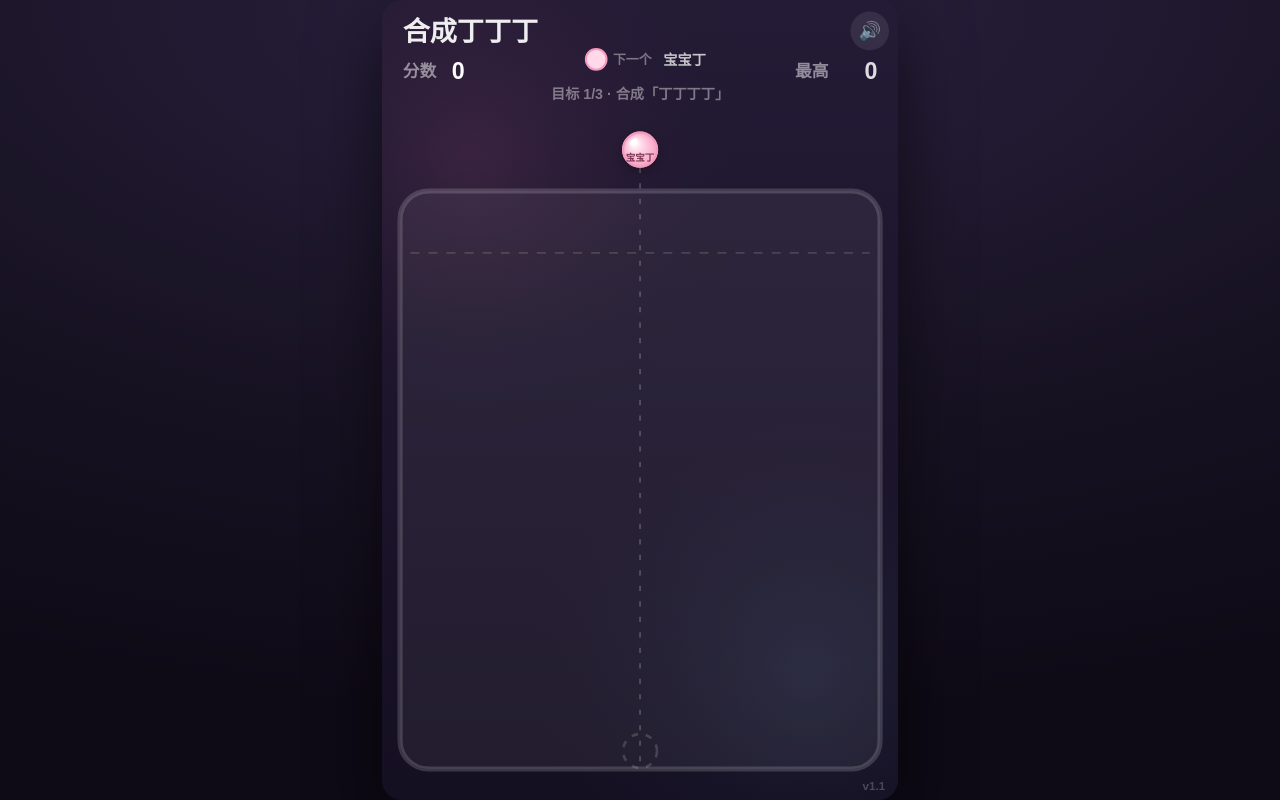
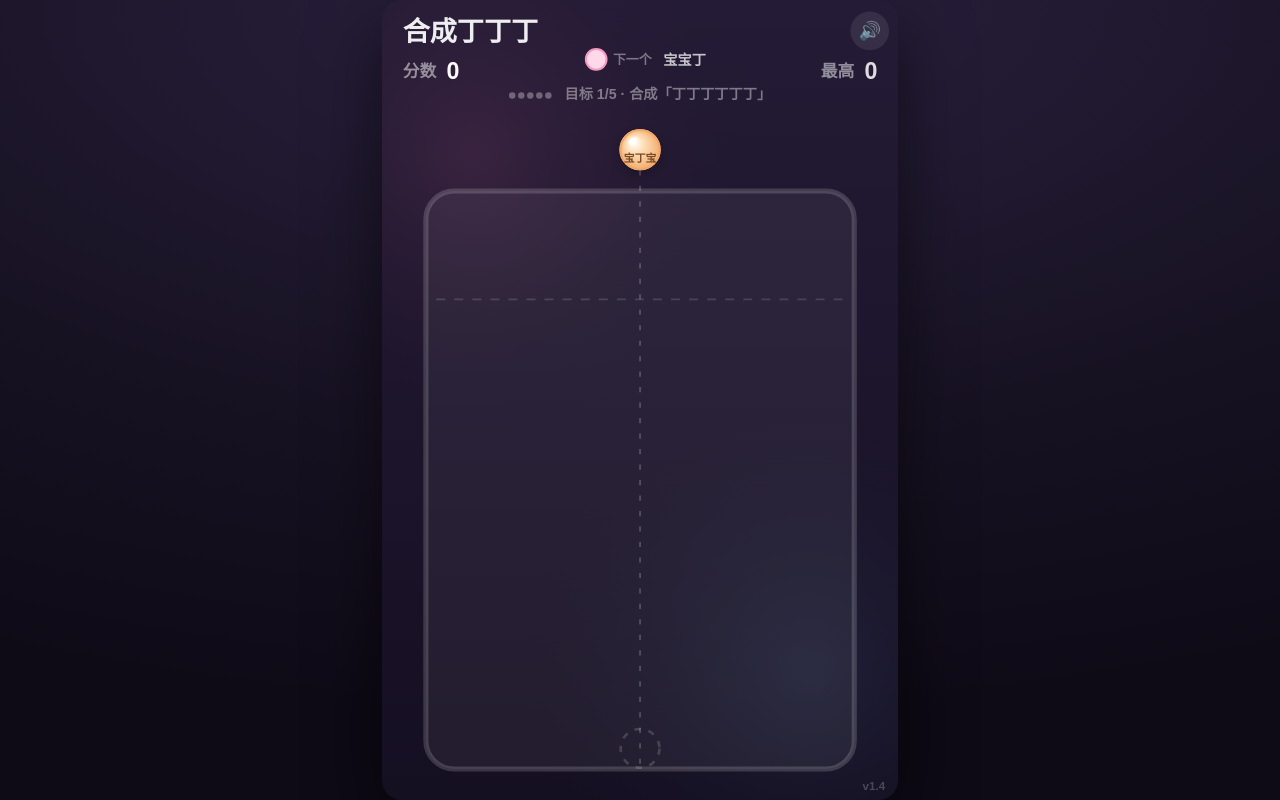
Before and after one commit to alpha5954/hechengdingdingding, a plain HTML site: page index.html in a window 1280 px wide. Drawn offline with Linux system fonts and the light colour scheme; animation ran at ten frames a second.

Commit message:
Add files via upload

```diff
--- a/index.html
+++ b/index.html
@@ -23,10 +23,10 @@
 'use strict';
 
 /* ------------------------------------------------------------------ config */
-const VERSION = 'v1.1';
+const VERSION = 'v1.4';
 const W = 400, H = 620;
-const JAR = { left: 14, right: 386, top: 148, bottom: 596 };
-const DANGER_Y = 196;
+const JAR = { left: 34, right: 366, top: 148, bottom: 596 };
+const DANGER_Y = 232;
 const DROP_Y = 116;
 const GOAL_Y = 74;
 const GRAV = 1500;
@@ -54,7 +54,7 @@ const MAXLV = LV.length - 1;
 
 /* ------------------------------------------------------------------ state */
 let B = [], parts = [], floats = [], chars = [];
-let score = 0, best = 0, combo = 0, comboT = 0, maxCombo = 0, maxLevelMade = 0;
+let score = 0, best = 0, combo = 0, comboT = 0, maxCombo = 0, maxLevelMade = 0, merges = 0;
 let curLv = 0, nextLv = 0, aimX = W/2, cool = 0;
 let gameOver = false, overT = 0, rescued = false, shake = 0, tGlobal = 0;
 let hitstop = 0, ceremony = 0, heartT = 0, goals = [], goalFlash = 0;
@@ -113,10 +113,10 @@ const clamp = (v, a, b) => v < a ? a : (v > b ? b : v);
 
 function pickSpawn(){
   const r = Math.random();
-  if (r < 0.32) return 0;
-  if (r < 0.60) return 1;
-  if (r < 0.80) return 2;
-  if (r < 0.93) return 3;
+  if (r < 0.22) return 0;
+  if (r < 0.48) return 1;
+  if (r < 0.72) return 2;
+  if (r < 0.92) return 3;
   return 4;
 }
 function makeBody(x, y, lv, vx, vy){
@@ -156,13 +156,21 @@ function clampAim(){
 
 /* ------------------------------------------------------------------ goals */
 function makeGoals(){
-  const lvT = 5 + Math.floor(Math.random() * 4);
-  const cbT = 3 + Math.floor(Math.random() * 3);
-  const scT = (3 + Math.floor(Math.random() * 5)) * 1000;
+  const lvT = 8 + Math.floor(Math.random() * 2);            // 丁丁丁丁丁 ~ 丁丁丁丁丁丁
+  const cbT = 10 + Math.floor(Math.random() * 5);           // 10 ~ 14 连击
+  const scT = (30 + Math.floor(Math.random() * 3) * 10) * 1000;  // 3万 / 4万 / 5万
+  const mgT = 180 + Math.floor(Math.random() * 5) * 20;     // 180 ~ 260 次
   return [
-    { label: '合成「' + LV[lvT].n + '」', done: false, test: () => maxLevelMade >= lvT },
-    { label: '达成 ' + cbT + ' 连击',     done: false, test: () => maxCombo >= cbT },
-    { label: '分数达到 ' + scT,           done: false, test: () => score >= scT }
+    { done: false, label: () => '合成「' + LV[lvT].n + '」',
+      test: () => maxLevelMade >= lvT },
+    { done: false, label: () => '连击 ' + Math.min(maxCombo, cbT) + '/' + cbT,
+      test: () => maxCombo >= cbT },
+    { done: false, label: () => '分数 ' + Math.min(score, scT) + '/' + scT,
+      test: () => score >= scT },
+    { done: false, label: () => '合成 ' + Math.min(merges, mgT) + '/' + mgT + ' 次',
+      test: () => merges >= mgT },
+    { done: false, label: () => '合出「超级丁」',
+      test: () => maxLevelMade >= MAXLV }
   ];
 }
 function checkGoals(){
@@ -170,11 +178,14 @@ function checkGoals(){
     if (g.done) continue;
     if (g.test()){
       g.done = true;
-      score += 500;
+      score += 800;
       goalFlash = 1;
-      floatText(W/2, 330, '目标达成 +500', '#7CFC9A', 18);
+      floatText(W/2, 330, '目标达成 +800', '#7CFC9A', 18);
       sndGoal();
-      if (goals.every(q => q.done)) score += 1500;
+      if (goals.every(q => q.done)){
+        score += 3000;
+        floatText(W/2, 300, '全部目标达成 +3000', '#FFD166', 20);
+      }
     }
   }
 }
@@ -300,6 +311,7 @@ function doMerges(){
       const mx = (a.x + b.x) / 2, my = (a.y + b.y) / 2;
       const lv = a.lv;
       combo++;
+      merges++;
       comboT = 0.75;
       if (combo > maxCombo) maxCombo = combo;
       const mult = Math.min(5, 1 + 0.5 * (combo - 1));
@@ -368,7 +380,7 @@ function shakeJar(){
 
 function reset(){
   B = []; parts = []; floats = []; chars = [];
-  score = 0; combo = 0; comboT = 0; maxCombo = 0; maxLevelMade = 0;
+  score = 0; combo = 0; comboT = 0; maxCombo = 0; maxLevelMade = 0; merges = 0;
   overT = 0; rescued = false; gameOver = false;
   shake = 0; cool = 0; hitstop = 0; ceremony = 0; heartT = 0; goalFlash = 0;
   curLv = pickSpawn(); nextLv = pickSpawn();
@@ -633,20 +645,37 @@ function draw(){
   ctx.font = '800 21px "PingFang SC","Microsoft YaHei",sans-serif';
   ctx.fillText('合成丁丁丁', 16, 26);
 
+  // score (left): label sits after the number, number shrinks if it gets long
+  ctx.textAlign = 'left';
   ctx.font = '600 13px "PingFang SC","Microsoft YaHei",sans-serif';
   ctx.fillStyle = 'rgba(255,255,255,.5)';
   ctx.fillText('分数', 16, 56);
+  const labelW = ctx.measureText('分数').width;
+  const scoreTxt = String(score);
+  let sfs = 18;
+  ctx.font = '800 ' + sfs + 'px "PingFang SC","Microsoft YaHei",sans-serif';
+  while (sfs > 11 && ctx.measureText(scoreTxt).width > 118){
+    sfs -= 1;
+    ctx.font = '800 ' + sfs + 'px "PingFang SC","Microsoft YaHei",sans-serif';
+  }
   ctx.fillStyle = '#fff';
-  ctx.font = '800 18px "PingFang SC","Microsoft YaHei",sans-serif';
-  ctx.fillText(String(score), 54, 56);
+  ctx.fillText(scoreTxt, 16 + labelW + 8, 56);
 
+  // best (right): label is placed to the left of the number
   ctx.textAlign = 'right';
+  const bestTxt = String(best);
+  let bfs = 18;
+  ctx.font = '800 ' + bfs + 'px "PingFang SC","Microsoft YaHei",sans-serif';
+  while (bfs > 11 && ctx.measureText(bestTxt).width > 110){
+    bfs -= 1;
+    ctx.font = '800 ' + bfs + 'px "PingFang SC","Microsoft YaHei",sans-serif';
+  }
+  const bestW = ctx.measureText(bestTxt).width;
+  ctx.fillStyle = 'rgba(255,255,255,.85)';
+  ctx.fillText(bestTxt, W - 16, 56);
   ctx.font = '600 13px "PingFang SC","Microsoft YaHei",sans-serif';
   ctx.fillStyle = 'rgba(255,255,255,.5)';
-  ctx.fillText('最高', W - 54, 56);
-  ctx.fillStyle = 'rgba(255,255,255,.85)';
-  ctx.font = '800 18px "PingFang SC","Microsoft YaHei",sans-serif';
-  ctx.fillText(String(best), W - 16, 56);
+  ctx.fillText('最高', W - 16 - bestW - 8, 56);
 
   // next preview
   const nx = W/2 - 34, ny = 46;
@@ -662,19 +691,27 @@ function draw(){
   ctx.fillStyle = 'rgba(255,255,255,.75)';
   ctx.fillText(LV[nextLv].n, nx + 52, ny + 1);
 
-  // goal line
+  // goal line + progress dots
   const todo = goals.filter(g => !g.done);
   const doneN = goals.length - todo.length;
-  ctx.textAlign = 'center';
   ctx.font = '600 11px "PingFang SC","Microsoft YaHei",sans-serif';
-  if (todo.length){
-    ctx.fillStyle = goalFlash > 0 ? 'rgba(124,252,154,' + (0.5 + goalFlash * 0.5) + ')'
-                                  : 'rgba(255,255,255,.42)';
-    ctx.fillText('目标 ' + (doneN + 1) + '/' + goals.length + ' · ' + todo[0].label, W/2, GOAL_Y);
-  } else {
-    ctx.fillStyle = 'rgba(124,252,154,.85)';
-    ctx.fillText('全部目标达成！', W/2, GOAL_Y);
+  ctx.textAlign = 'left';
+  const gLabel = todo.length
+    ? ('目标 ' + (doneN + 1) + '/' + goals.length + ' · ' + todo[0].label())
+    : '全部目标达成！';
+  const gW = ctx.measureText(gLabel).width;
+  const dotGap = 7, dotsW = goals.length * dotGap;
+  const gx0 = W/2 - (gW + dotsW + 8) / 2;
+  for (let i = 0; i < goals.length; i++){
+    ctx.beginPath();
+    ctx.arc(gx0 + i * dotGap + 2.5, GOAL_Y, 2.5, 0, Math.PI*2);
+    ctx.fillStyle = goals[i].done ? '#7CFC9A' : 'rgba(255,255,255,.32)';
+    ctx.fill();
   }
+  ctx.fillStyle = todo.length
+    ? (goalFlash > 0 ? 'rgba(124,252,154,' + (0.5 + goalFlash * 0.5) + ')' : 'rgba(255,255,255,.42)')
+    : 'rgba(124,252,154,.85)';
+  ctx.fillText(gLabel, gx0 + dotsW + 8, GOAL_Y);
 
   // mute button
   ctx.save();
@@ -928,6 +965,9 @@ window.__DDD = {
   get gameOver(){ return gameOver; },
   set gameOver(v){ gameOver = v; },
   get combo(){ return combo; },
+  get maxCombo(){ return maxCombo; },
+  get maxLevel(){ return maxLevelMade; },
+  get merges(){ return merges; },
   get goals(){ return goals; },
   get rescued(){ return rescued; },
   stepPhysics, doMerges, makeBody, pickSpawn, reset, drop, update,
```
